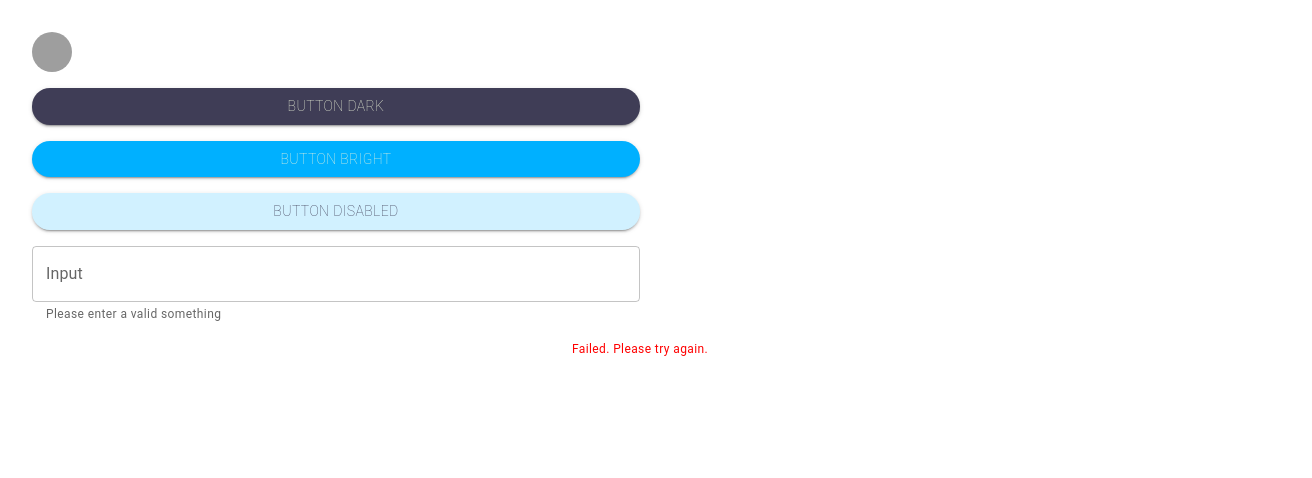
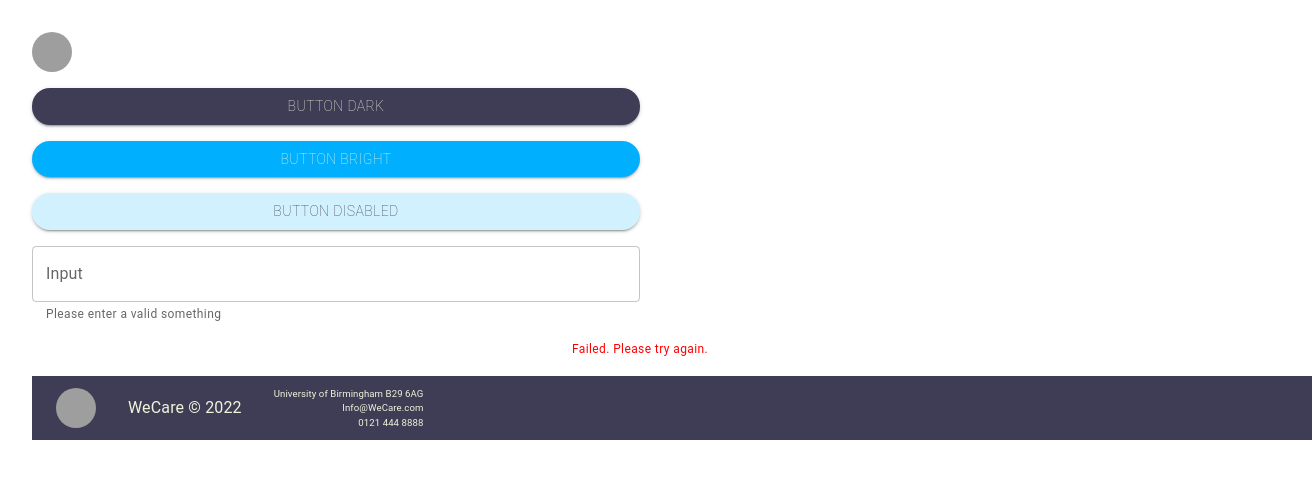
Before and after one commit to C-Sim/we-care-react, a React (Create React App) app: page /about in a window 1280 px wide. Shown: the top 478 px of the page, 1312 px wide, since content can reach past the window. Built offline with nearby package versions, Linux system fonts and the light colour scheme; grey boxes are pictures that could not be loaded.

Commit message:
footer content

```diff
--- a/src/components/atoms/Avatar.js
+++ b/src/components/atoms/Avatar.js
@@ -1,5 +1,5 @@
 import Avatar from "@mui/material/Avatar";
 
-export const ProfileAvatar = ({ image, carerName }) => {
-  return <Avatar alt={carerName} src={image} />;
+export const ProfileAvatar = ({ image, imageAlt }) => {
+  return <Avatar alt={imageAlt} src={image} />;
 };
--- /dev/null
+++ b/src/components/molecules/Footer.js
@@ -0,0 +1,80 @@
+import Box from "@mui/material/Box";
+import Toolbar from "@mui/material/Toolbar";
+import IconButton from "@mui/material/IconButton";
+import Typography from "@mui/material/Typography";
+import Stack from "@mui/material/Stack";
+
+import GitHub from "@mui/icons-material/GitHub";
+
+import { ProfileAvatar } from "../atoms/Avatar";
+import { AlignVerticalCenter } from "@mui/icons-material";
+
+export const Footer = () => {
+  return (
+    // <Box sx={{ display: "flex" }} component="footer-box">
+    <Box
+      component="footer"
+      width="100vw"
+      sx={{
+        backgroundColor: "#3f3d56",
+        color: "#eef5dbff",
+        display: "flex",
+        alignItems: "center",
+        m: 0,
+        p: 0,
+      }}
+    >
+      <Toolbar>
+        <Box
+          sx={{
+            display: "flex",
+            alignItems: "center",
+            justifyContent: "flex-start",
+          }}
+        >
+          <ProfileAvatar
+            image="../atoms/images/WeCare-hands.png"
+            imageAlt="WeCare logo"
+          />
+          <Typography
+            sx={{
+              textAlign: "center",
+              pl: 4,
+              pr: 4,
+            }}
+          >
+            WeCare &copy; 2022
+          </Typography>
+        </Box>
+
+        {/* <IconButton
+          sx={{
+            textAlign: "center",
+            color: "#eef5dbff",
+            pl: 4,
+            pr: 4,
+          }}
+          key="GitHub Repo"
+          href="https://github.com/C-Sim/we-care-react"
+          target="_blank"
+          className="icon"
+        >
+          <GitHub />
+        </IconButton> */}
+
+        <Stack sx={{ fontSize: "0.5rem" }}>
+          <Typography sx={{ fontSize: "0.6rem" }}>
+            University of Birmingham B29 6AG
+          </Typography>
+          <Typography sx={{ fontSize: "0.6rem", textAlign: "right" }}>
+            Info@WeCare.com
+          </Typography>
+          <Typography sx={{ fontSize: "0.6rem", textAlign: "right" }}>
+            0121 444 8888
+          </Typography>
+        </Stack>
+      </Toolbar>
+    </Box>
+    // </Box>
+  );
+};
--- a/src/containers/AboutPage.js
+++ b/src/containers/AboutPage.js
@@ -7,6 +7,7 @@ import { ButtonBright } from "../components/atoms/ButtonBright";
 import { ButtonDark } from "../components/atoms/ButtonDark";
 import { ButtonDisabled } from "../components/atoms/ButtonDisabled";
 import { Input } from "../components/atoms/Input";
+import { Footer } from "../components/molecules/Footer";
 
 import { Error } from "../components/atoms/Error";
 
@@ -14,7 +15,7 @@ export const AboutPage = () => {
   return (
     <Stack spacing={2} sx={{ m: 4 }}>
       <ProfileAvatar
-        carerName="Alice Smith"
+        imageAlt="Alice Smith"
         image="https://images.unsplash.com/photo-1542884748-2b87b36c6b90?ixlib=rb-1.2.1&ixid=MnwxMjA3fDB8MHxwaG90by1wYWdlfHx8fGVufDB8fHx8&auto=format&fit=crop&w=870&q=80"
       />
       <ButtonDark label="Button Dark" type="submit" />
@@ -22,6 +23,7 @@ export const AboutPage = () => {
       <ButtonDisabled label="Button Disabled" type="submit" />
       <Input label="Input" helperText="Please enter a valid something" />
       <Error message="Failed. Please try again." />
+      <Footer />
     </Stack>
   );
 };
```
Also changed, not shown: src/components/atoms/images/WeCare-hands.png (added).
